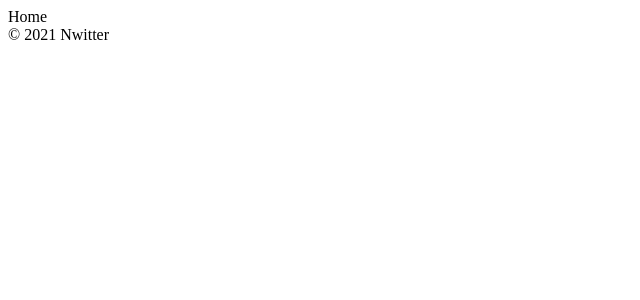
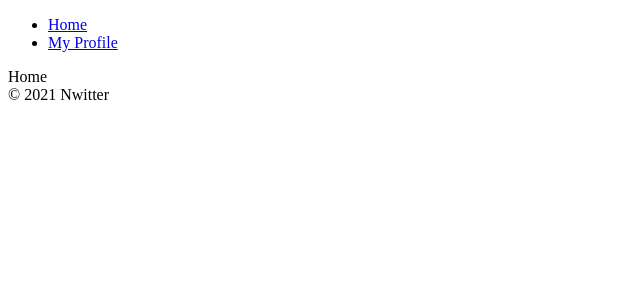
Before and after one commit to Bamgo/Twitter_Clone, a React (Create React App) app in the folder nwitter/: page /#/ in a window 1280 px wide. Shown: the top 300 px of the page, without its empty margins (0-640 px from the left). Built offline with nearby package versions, Linux system fonts and the light colour scheme; no server answers; sample sign-in values are in the browser's storage.

Commit message:
Finish Auth

```diff
--- a/nwitter/src/components/App.js
+++ b/nwitter/src/components/App.js
@@ -1,12 +1,23 @@
-import React, { useState } from "react";
+import React, { useEffect, useState } from "react";
 import AppRouter from "components/Router";
 import {authService} from "myBase";
 
 function App() {
-  const [isLoggedIn, setIsLoggedIn] = useState(authService.currentUser);  // useState에 로그인 여부를 줌
+  const [init, setInit] = useState(false);
+  const [isLoggedIn, setIsLoggedIn] = useState(false);  // useState에 로그인 여부를 줌
+  useEffect(() => {
+    authService.onAuthStateChanged((user) => {
+      if(user){
+        setIsLoggedIn(true);
+      }else{
+        setIsLoggedIn(false);
+      }
+      setInit(true);
+    });
+  }, []);
   return (
     <React.Fragment>
-      <AppRouter isLoggedIn = {isLoggedIn} />
+      {init ? <AppRouter isLoggedIn = {isLoggedIn} /> : "Initializing..."}
       <footer>&copy; {new Date().getFullYear()} Nwitter</footer>
     </React.Fragment>
   );
--- /dev/null
+++ b/nwitter/src/components/Navigation.js
@@ -0,0 +1,14 @@
+import React from "react";
+import {Link} from "react-router-dom"
+
+const Navigation = () => <nav>
+  <ul>
+    <li>
+      <Link to="/">Home</Link>
+    </li>
+    <li>
+      <Link to="/profile">My Profile</Link>
+    </li>
+  </ul>
+</nav>
+export default Navigation;
--- a/nwitter/src/components/Router.js
+++ b/nwitter/src/components/Router.js
@@ -1,22 +1,32 @@
 import React, { useState } from "react";
-import { HashRouter as Router, Route, Switch } from "react-router-dom"
+import { HashRouter as Router, Redirect, Route, Switch } from "react-router-dom"
 import Auth from "../routes/Auth";
 import Home from "../routes/Home";
+import Navigation from "components/Navigation";
+import Profile from "routes/Profile";
 
 const AppRouter = ({isLoggedIn}) => {
   return(
     <Router>
+      {isLoggedIn && <Navigation />}
       <Switch>
         {isLoggedIn ? (
           <React.Fragment>  {/* Fragment는 그냥 <>로도 쓰이는데 어째서인지 오류나서 React.Fragment로 적어줌. */}
             <Route exact path="/">  {/* 로그인 된 상태면 Home으로 */}
               <Home />
             </Route>
+            <Route exact path="/profile">
+              <Profile />
+            </Route>
+            <Redirect from="*" to="/" />
           </React.Fragment>
         ) : (
-          <Route exact path="/">  {/* 로그인 안 된 상태면 Auth으로 */}
-            <Auth />
-          </Route>
+          <>
+            <Route exact path="/">  {/* 로그인 안 된 상태면 Auth으로 */}
+              <Auth />
+            </Route>
+            <Redirect from="*" to="/" />
+          </>
         )}
       </Switch>
     </Router>
--- a/nwitter/src/myBase.js
+++ b/nwitter/src/myBase.js
@@ -12,5 +12,7 @@ const firebaseConfig = {
 
 firebase.initializeApp(firebaseConfig);
 
+export const firebaseInstance = firebase;
+
 export const authService = firebase.auth();  // authService 사용하면 firebase.auth()가 호출됨
 export default firebase;
--- a/nwitter/src/routes/Auth.js
+++ b/nwitter/src/routes/Auth.js
@@ -1,10 +1,11 @@
-import { authService } from "myBase";
+import { authService, firebaseInstance } from "myBase";
 import React, { useState } from "react";
 
 const Auth = () => {
   const[email, setEmail] = useState("");
   const[password, setPassword] = useState("");
   const [newAccount, setNewAccount] = useState(true);
+  const [error, setError] = useState("");
   const onChange = (event) => {
     const {target: {name, value}} = event;
     if(name === "email"){
@@ -24,19 +25,37 @@ const Auth = () => {
       }
       console.log(data);
     }catch(error){
-      console.log(error);
+      setError(error.message);
     }
+  };
+  const toggleAccount = () => setNewAccount((prev) => !prev);
+  const onSocialClick = async (event) => {
+    const {
+      target: { name },
+    } = event;
+    let provider;
+    if(name === "google"){
+      provider = new firebaseInstance.auth.GoogleAuthProvider();
+    } else if(name === "github"){
+      provider = new firebaseInstance.auth.GithubAuthProvider();
+    }
+    const data = await authService.signInWithPopup(provider);
+    console.log(data);
   };
   return(
     <div>
       <form onSubmit={onSubmit}>
         <input name="email" type="text" placeholder="Email" required value={email} onChange={onChange} />
         <input name="password" type="password" placeholder="Password" required value={password} onChange={onChange} />
-        <input type="submit" value="Log In" value={newAccount ? "Create Account" : "Log In"} />
+        <input type="submit" value="Log In" value={newAccount ? "Create Account" : "Sign In"} />
+        {error}
       </form>
+      <span onClick={toggleAccount}>
+        {newAccount ? "Sign In " : "Create Account"}
+      </span>
       <div>
-        <button>Continue with Google</button>
-        <button>Continue with Github</button>
+        <button onClick={onSocialClick} name = "google">Continue with Google</button>
+        <button onClick={onSocialClick} name = "github">Continue with Github</button>
       </div>
     </div>
   );
--- a/nwitter/src/routes/Profile.js
+++ b/nwitter/src/routes/Profile.js
@@ -1,3 +1,16 @@
+import { authService } from "myBase";
 import React from "react";
+import { useHistory } from "react-router";
 
-export default () => <span>Profile</span>
+export default () => {
+  const history = useHistory();
+  const onLogOutClick = () => {
+    authService.signOut();
+    history.push("/");
+  };
+  return (
+    <>
+      <button onClick={onLogOutClick}>Log Out</button>
+    </>
+  );
+};
```
